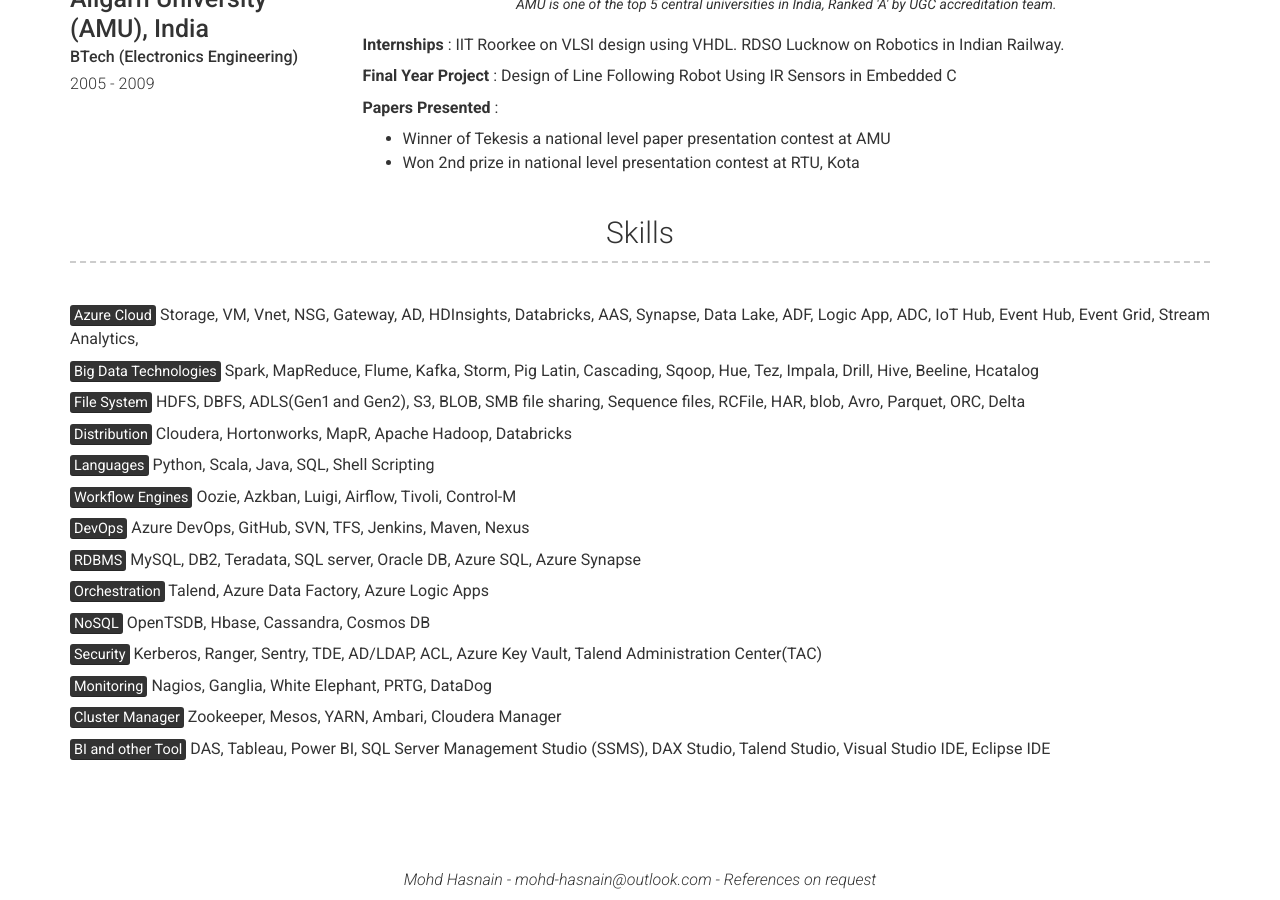
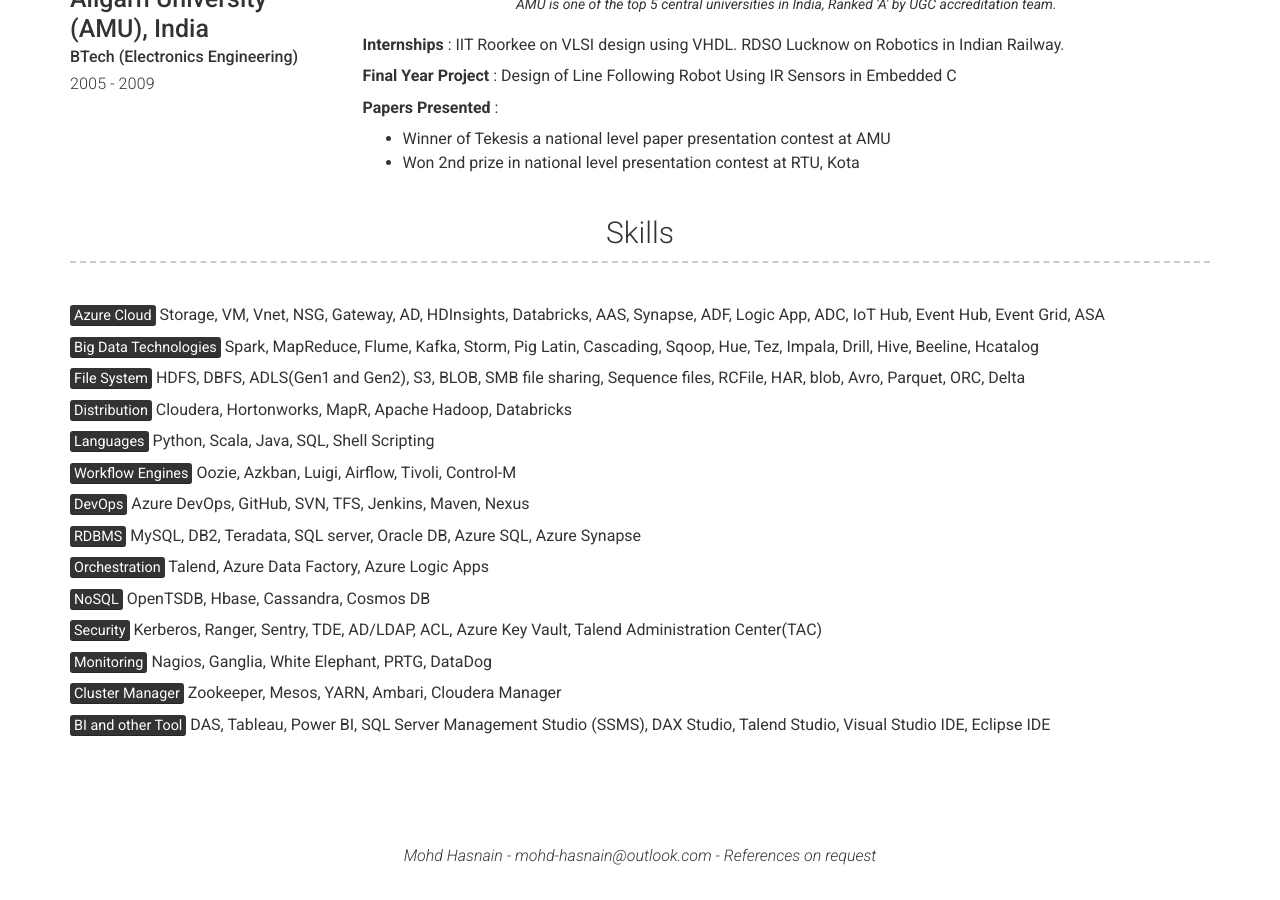
Before and after one commit to mohd-hasnain/mohd-hasnain.github.io, a Jekyll site: the page built from index.md, in a window 1280 px wide and 900 px high, scrolled down 2195 px. Built offline with Jekyll 4.4.1, drawn with Linux system fonts in a browser that asks for light colours; nearby versions of some CDN libraries; after the commit the page ends 3071 px from its top, so only the background shows below that.

Commit message:
Update _config.yml

```diff
--- a/_config.yml
+++ b/_config.yml
@@ -52,7 +52,7 @@ about_content: | # this will include new lines to allow paragraphs
   Some of my other interests are:
     - **Marathon Runner**
     - **Mentor** - Awarded as **Azure Hero** by Microsoft
-    - Awarded as [Star of the Year](assets/hasnain.jpg) as recognition for the Data Lake success
+    - Awarded as [Star of the Year](assets/award.jpg) as recognition for the Data Lake success
     - Awarded as [Star of the Quarter](https://voidio.blogspot.com/) for reducing business impact by 25%
     - Business trip to USA in 2019, have valid B1 visa
 
@@ -68,7 +68,7 @@ projects_title: Certifications #(Use this to override about projects section tit
 # More Section
 more_title: Skills #(Use this to override about more section title)
 more_content: | # this will include new lines to allow paragraphs
-    <mark>Azure Cloud</mark> Storage, VM, Vnet, NSG, Gateway, AD, HDInsights, Databricks, AAS, Synapse, Data Lake, ADF, Logic App, ADC, IoT Hub, Event Hub, Event Grid, Stream Analytics,
+    <mark>Azure Cloud</mark> Storage, VM, Vnet, NSG, Gateway, AD, HDInsights, Databricks, AAS, Synapse, ADF, Logic App, ADC, IoT Hub, Event Hub, Event Grid, ASA
 
     <mark>Big Data Technologies</mark> Spark, MapReduce, Flume, Kafka, Storm, Pig Latin, Cascading, Sqoop, Hue, Tez, Impala, Drill, Hive, Beeline, Hcatalog
 
```
